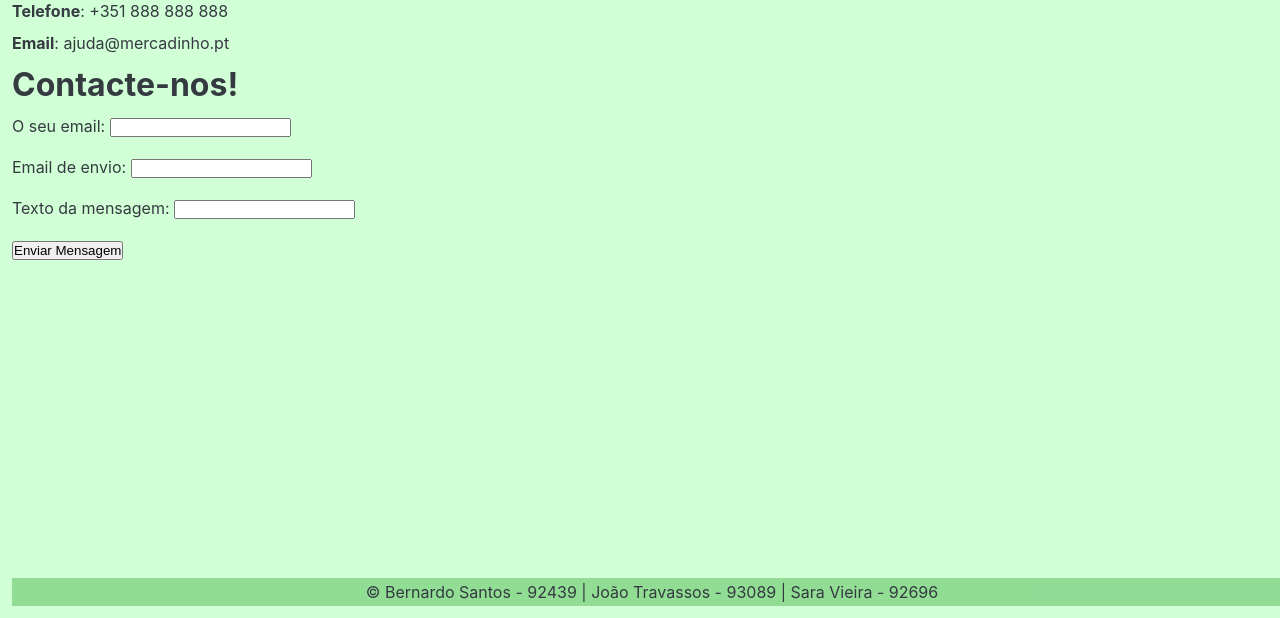
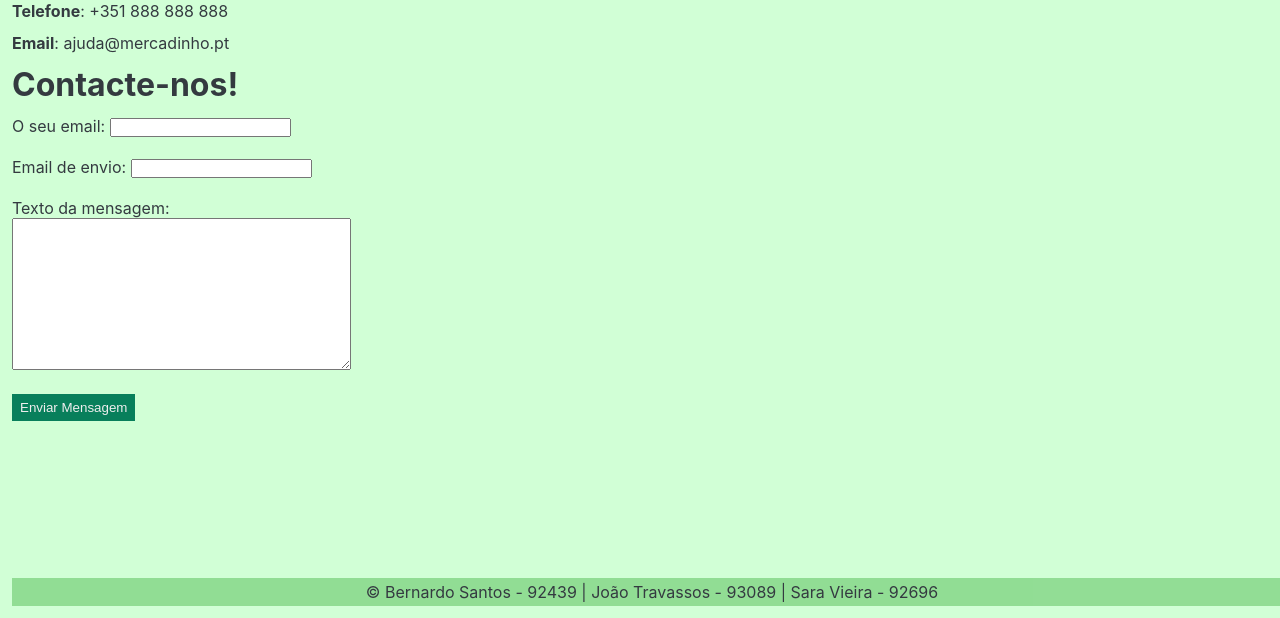
Before and after one commit to jecsct/Mercadinho, a Django app: page /food/contactos/ in a window 1280 px wide. Shown: the part 182-800 px from the top of the page. Run offline with Django 4.2, Linux system fonts and the light colour scheme.

Commit message:
TextArea Contacto

```diff
--- a/food/forms.py
+++ b/food/forms.py
@@ -39,3 +39,6 @@ class ContactForm(ModelForm):
     class Meta:
         model = Mensagem
         fields = ('email_envio', 'email_resposta', 'texto_mensagem', 'dataHora')
+        widgets = {
+            "texto_mensagem": forms.Textarea
+        }
--- a/food/static/food/style.css
+++ b/food/static/food/style.css
@@ -196,4 +196,15 @@ footer {
     padding: 4px 6px 4px 6px;
     background-color: #087f5b;
     color: #eeeeee;
+    cursor: pointer;
 }
+
+input[type=submit] {
+    background-color: #087f5b;
+    color: #eeeeee;
+    cursor: pointer;
+    padding: 6px 8px 6px 8px;
+    text-decoration: none;
+    font: sans-serif;
+    border:none;
+}
--- a/food/templates/food/contactos.html
+++ b/food/templates/food/contactos.html
@@ -24,7 +24,7 @@
       {% csrf_token %}
         <p>O seu email: {{ contactForm.email_envio }} </p><br/>
         <p>Email de envio: {{ contactForm.email_resposta }} </p><br/>
-        <p>Texto da mensagem: {{ contactForm.texto_mensagem }} </p><br/>
+        <p>Texto da mensagem:<br> {{ contactForm.texto_mensagem }} </p><br/>
         <p hidden>Data e hora de envio: {{ contactForm.dataHora }}</p>
       <input type="submit" value="Enviar Mensagem" />
     </form>
```
